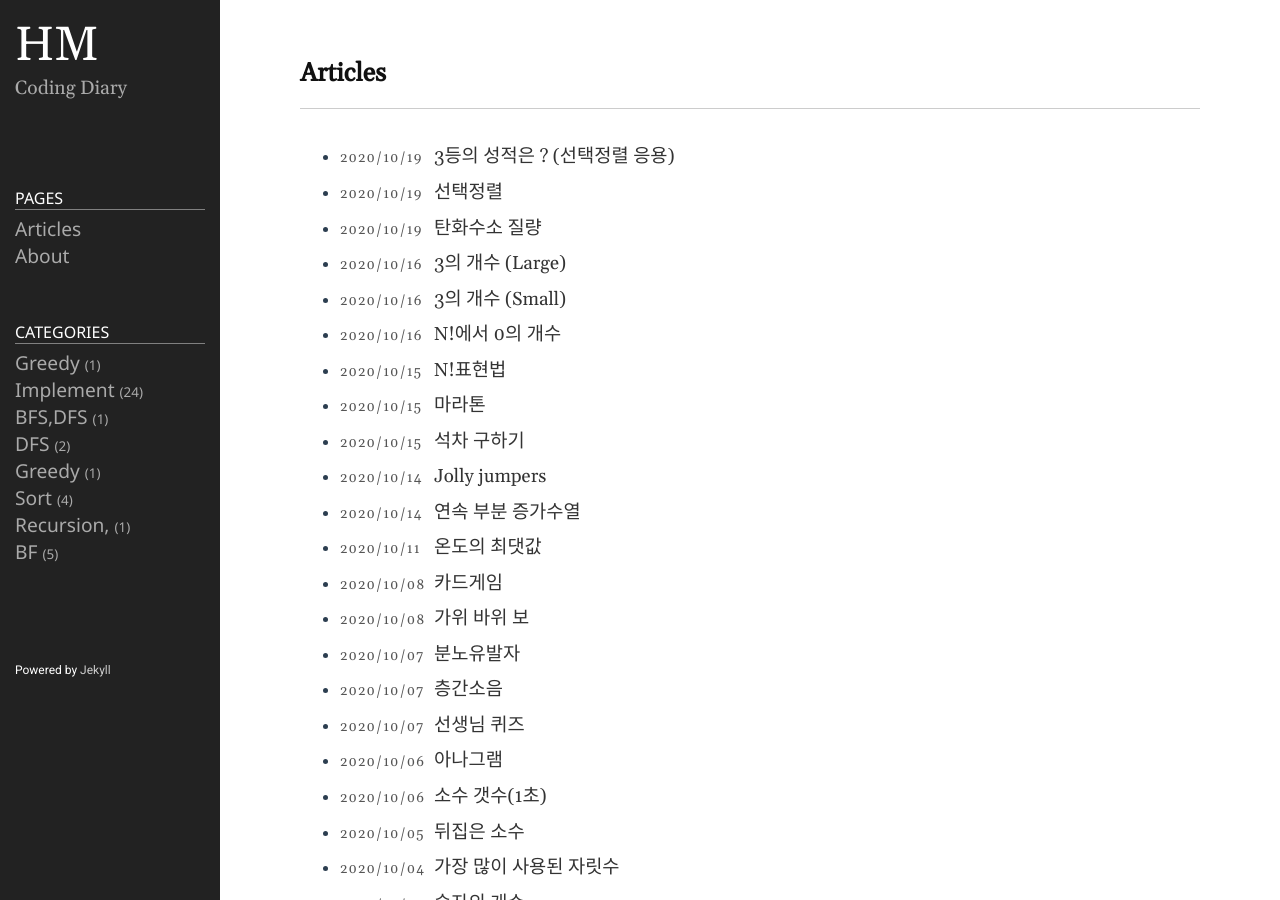
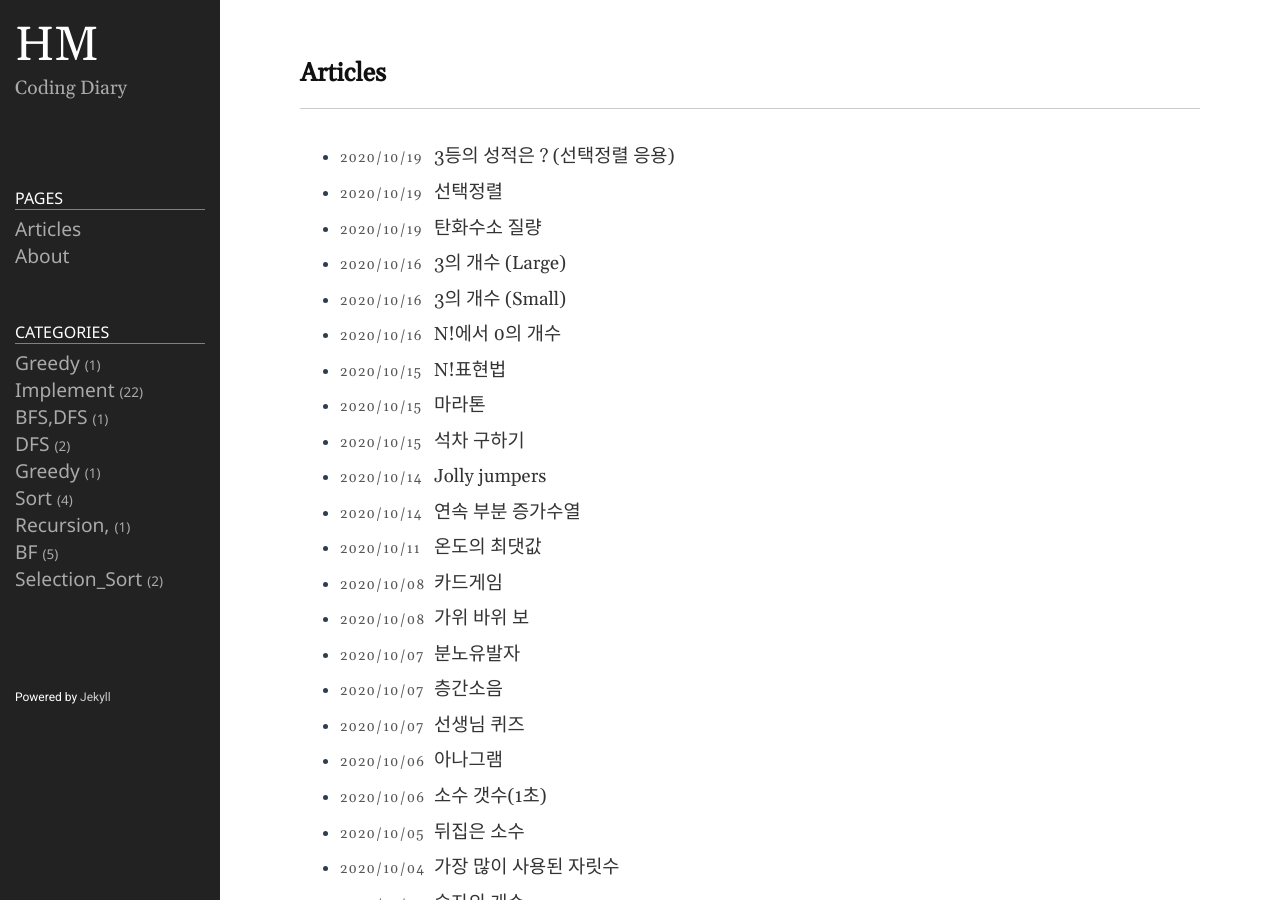
Before and after one commit to aksel26/changed, a Jekyll site: the page built from index.md, in a window 1280 px wide and 900 px high. Built offline with Jekyll 4.4.1, drawn with Linux system fonts in a browser that asks for light colours.

Commit message:
10월19일

```diff
--- a/_posts/2020-10-19-lecture32.md
+++ b/_posts/2020-10-19-lecture32.md
@@ -2,7 +2,7 @@
 layout: post
 title:  "선택정렬"
 date:   2020-10-19 13:31:29 +0900
-categories: Implement
+categories: Selection_Sort
 ---
 # 선택정렬
 
--- a/_posts/2020-10-19-lecture33.md
+++ b/_posts/2020-10-19-lecture33.md
@@ -2,7 +2,7 @@
 layout: post
 title:  "3등의 성적은 ? (선택정렬 응용)"
 date:   2020-10-19 13:31:29 +0900
-categories: Implement
+categories: Selection_Sort
 ---
 # 3등의 성적은?
 
```
